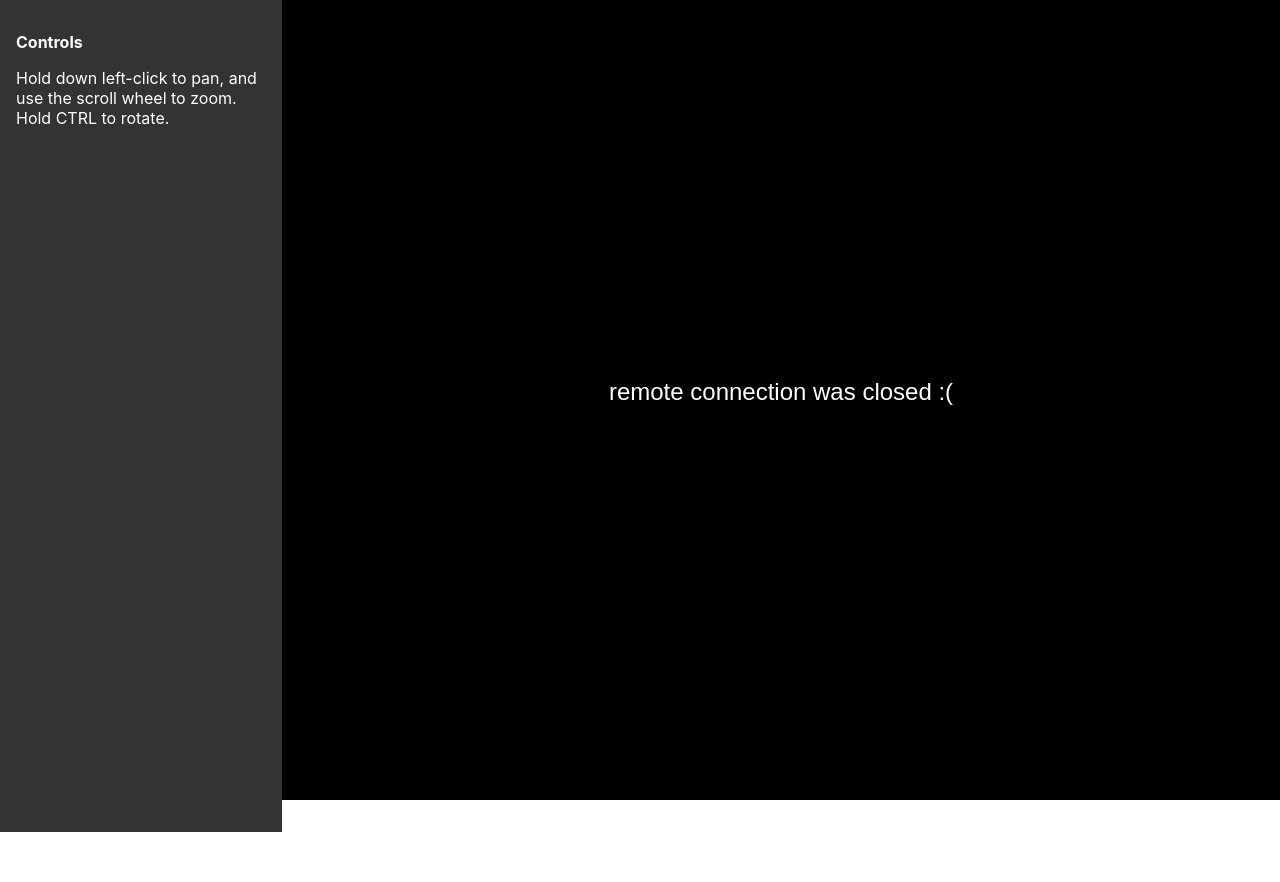
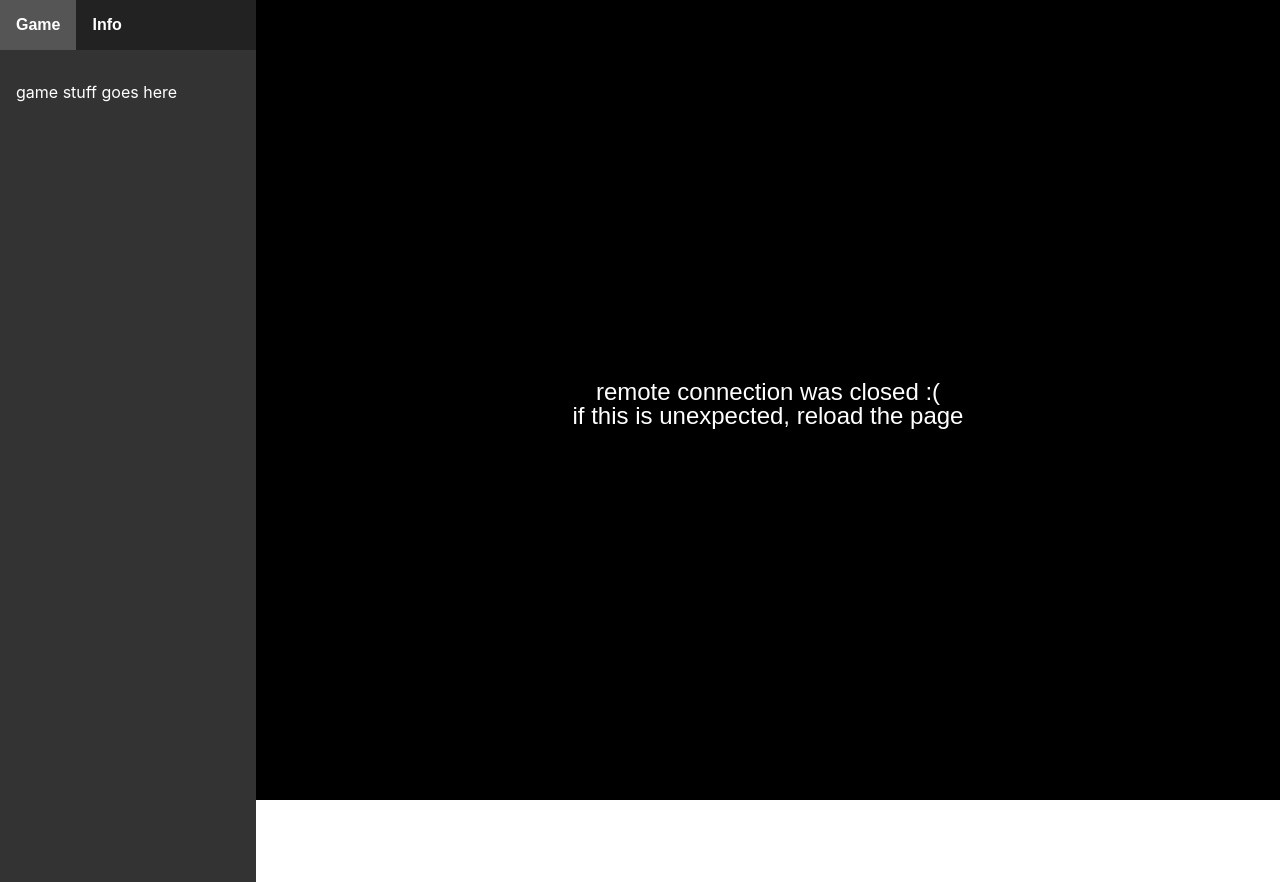
Before and after one commit to adrian154/game, a website: page public/game.html in a window 1280 px wide. Before the commit the page ends 832 px from the top, so only its background shows below. Drawn offline with Linux system fonts and the light colour scheme.

Commit message:
fancified

```diff
--- a/public/game.html
+++ b/public/game.html
@@ -8,9 +8,22 @@
     <body>
 
         <div id="sidebar">
-            <p><b>Controls</b></p>
-            <p>Hold down left-click to pan, and use the scroll wheel to zoom. Hold CTRL to rotate.</p>
-            <p></p>
+            <div id="navbar">
+                <button onclick="showTab('gameTab', this)" class="active">Game</button>
+                <button onclick="showTab('infoTab', this)">Info</button>
+            </div>
+            <div id="gameTab" class="tab">
+                <p>game stuff goes here</p>
+            </div>
+            <div id="infoTab" class="tab" style="display: none">
+                <p><b>Controls</b></p>
+                <p>Hold down left-click to pan, and use the scroll wheel to zoom. Hold CTRL to rotate.</p>
+
+                <p><b>Credits</b></p>
+                <p>Adrian Zhang - Programming</p>
+                <p>This project is open source. Check out the <a href="https://github.com/adrian154/game">GitHub repo</a>.</p>
+                <p>&copy; 2020 Adrian Zhang</p>
+            </div>
         </div>
 
         <div id="gameArea">
@@ -22,6 +35,31 @@
             <canvas id="worldCanvas"></canvas>
         </div>
 
+        <script>
+            let previousTab = null;
+
+            const showTab = function(which, button) {
+
+                if(button !== undefined) {
+                    for(let elem of document.getElementById("navbar").querySelectorAll(".active"))
+                        elem.classList.remove("active");
+                    button.classList.add("active");
+                }
+
+                let currentTab = document.getElementById(which);
+
+                if(currentTab !== previousTab) {
+                    currentTab.style.display = "block";
+                    if(previousTab !== null) {
+                        previousTab.style.display = "none";
+                    }
+                    previousTab = currentTab;
+                }
+
+            }
+
+            showTab("gameTab");
+        </script>
         <script type="text/javascript" src="scripts/math.js"></script>
         <script type="text/javascript" src="scripts/game.js"></script>
     </body>
--- a/public/scripts/game.js
+++ b/public/scripts/game.js
@@ -186,7 +186,8 @@ class Renderer {
                 default: text = "something extremely bad happened"; break;
             }
 
-            this.ctx.fillText(text, this.ctx.canvas.width / 2, this.ctx.canvas.height / 2)
+            this.ctx.fillText(text, this.ctx.canvas.width / 2, this.ctx.canvas.height / 2);
+            this.ctx.fillText("if this is unexpected, reload the page", this.ctx.canvas.width / 2, this.canvas.height / 2 + 24);
 
         }
 
--- a/public/styles/game.css
+++ b/public/styles/game.css
@@ -19,9 +19,9 @@ body {
 
 #sidebar {
     flex-basis: 20%;
-    background-color: #333333;
+    background-color: #222222;
     color: #ffffff;
-    padding: 1.0em;
+    padding: 0;
     height: 100%;
 }
 
@@ -30,6 +30,10 @@ body {
     border-radius: 5px;
     padding: 1.0em;
     font-size: 1.0em;
+}
+
+#sidebar a, a:visited {
+    color: #8fd0ff
 }
 
 #gameArea {
@@ -45,3 +49,35 @@ body {
 #worldCanvas {
     image-rendering: pixelated;
 }
+
+.tab {
+    padding: 1.0em;
+    overflow: hidden;
+    display: none;
+    background-color: #333333;
+    height: 100%;
+}
+
+#navbar {
+    overflow: hidden;
+}
+
+#navbar button {
+    float: left;
+    border: none;
+    border-radius: 0;
+    outline: none;
+    cursor: pointer;
+    padding: 1.0em;
+    background-color: inherit;
+    color: #ffffff;
+    font-weight: 600;
+}
+
+#navbar .active {
+    background-color: #333333;
+}
+
+#navbar button:hover {
+    background-color: #555555;
+}
```
